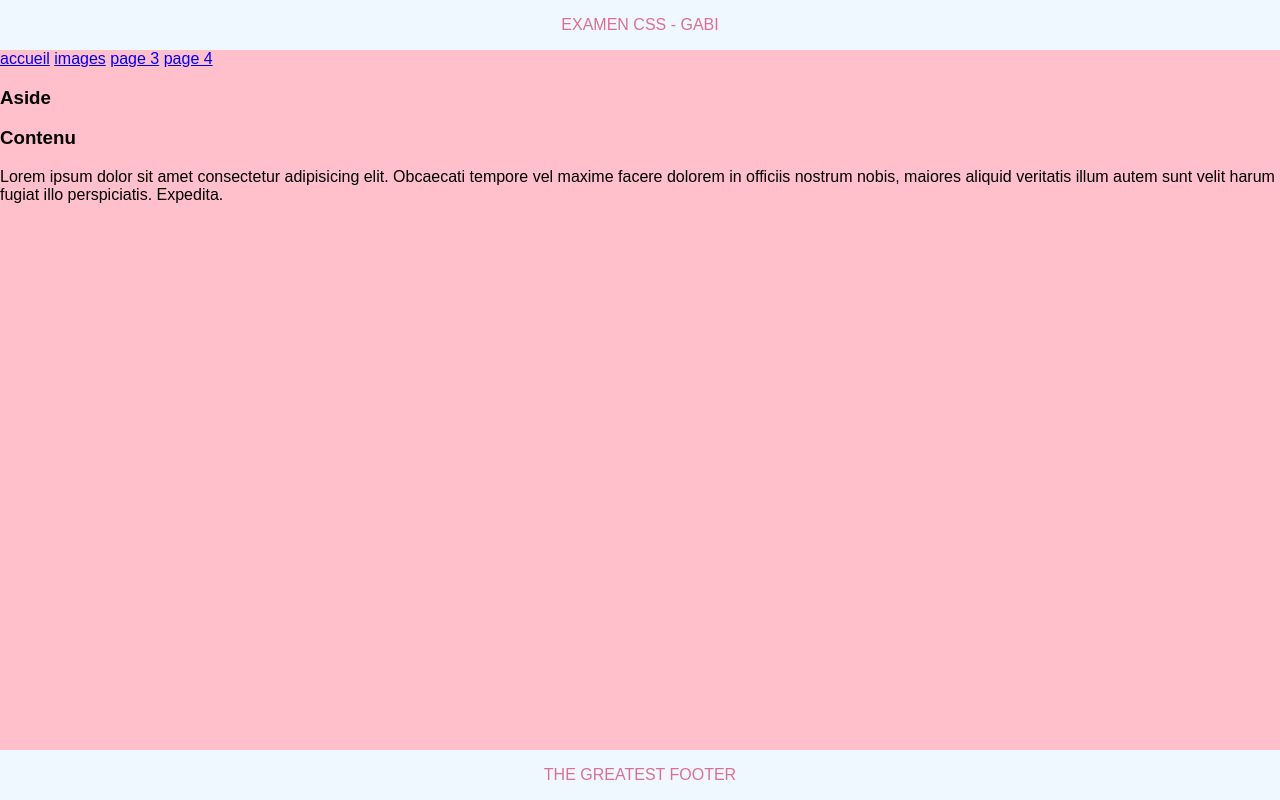
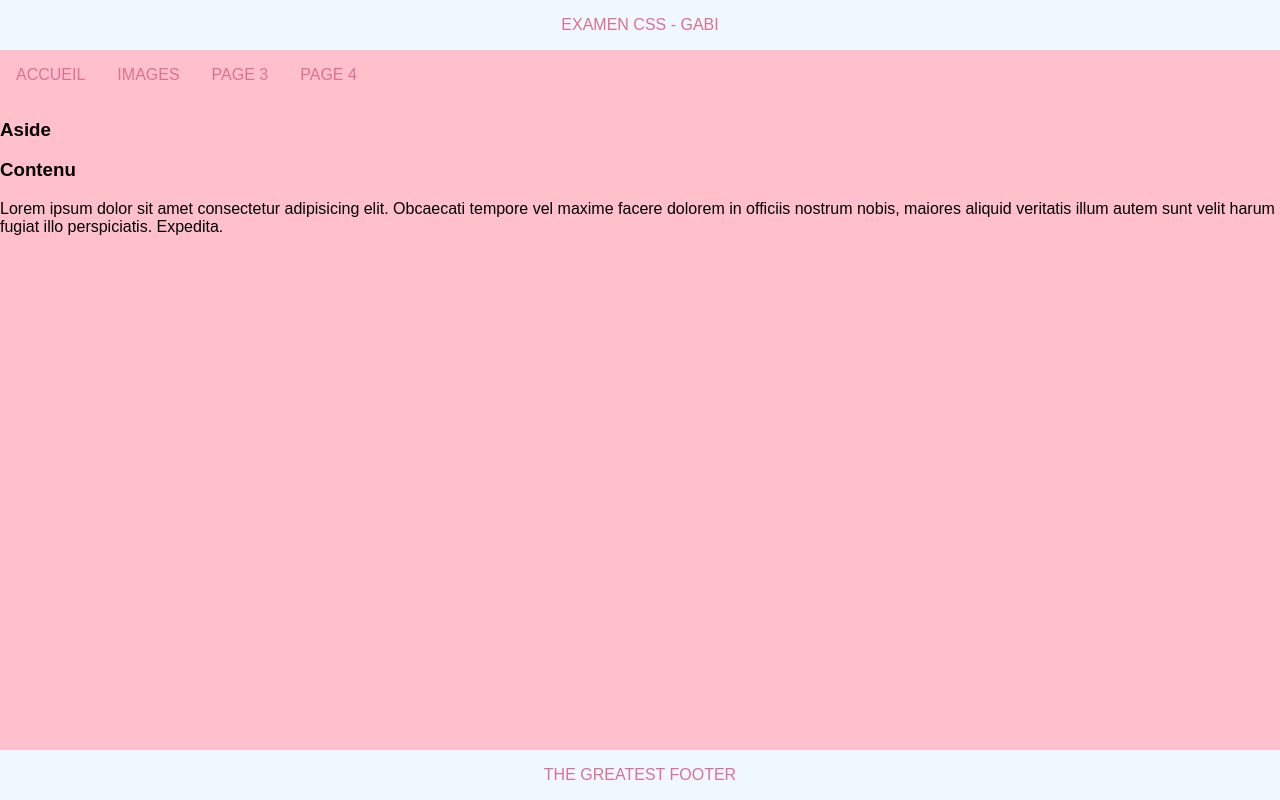
Before and after one commit to Gabi-Tho/website-templates, a plain HTML site: page index.html in a window 1280 px wide. Drawn offline with Linux system fonts and the light colour scheme.

Commit message:
format <nav> with css

```diff
--- a/css/style.css
+++ b/css/style.css
@@ -19,9 +19,27 @@ header, footer{
     padding: 1em 0;
     text-transform: uppercase;
 }
-footer{
+footer{/* positiong fixed on footer will make the footer float across the page and cover content */
     bottom: 0;
     position: absolute;
     width: 100%;
 }
-/* positiong fixed on footer will make the footer float across the page and cover content
+
+nav{
+    display: flex;
+    flex-flow: row wrap;  /* change this to column wrap if you want for responsive mobile*/
+}
+nav a{
+    text-decoration: none;
+    padding: 1em;
+    text-transform: uppercase;
+    color: palevioletred;
+}
+nav a:hover{
+    background-color: aliceblue;
+    color: palevioletred;
+}
+nav a:active{/* active class has to be inserted into <a> element */
+    background-color: aliceblue;
+    color: palevioletred;
+}
--- a/index.html
+++ b/index.html
@@ -13,7 +13,7 @@
             examen CSS - Gabi
         </header>
         <nav>
-            <a href="index.html" role = "menuitem">accueil</a>
+            <a href="index.html" role = "menuitem" class="active">accueil</a>
             <a href="images.html" role = "menuitem">images</a>
             <a href="#" role = "menuitem">page 3</a>
             <a href="#" role = "menuitem">page 4</a>
```
